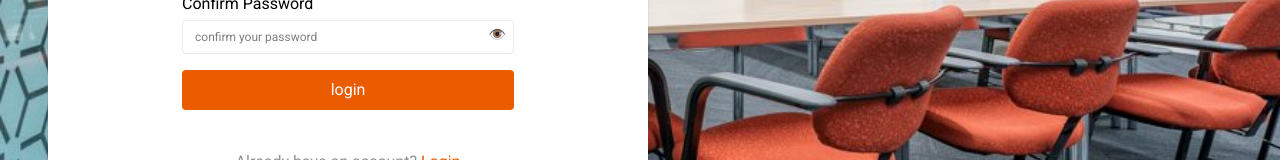
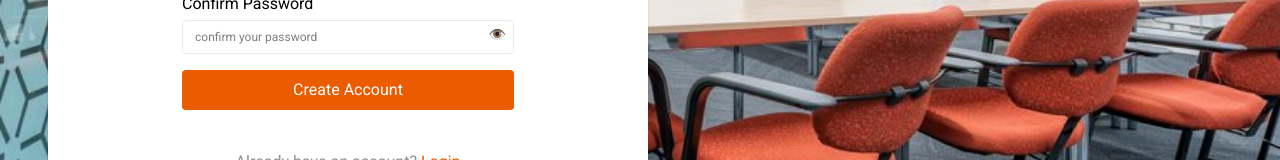
Before and after one commit to MhmdAkbar/E-Meeting, a React (Vite) app: page /register in a window 1280 px wide. Shown: the part 527-687 px from the top of the page. Built offline with nearby package versions, Linux system fonts and the light colour scheme.

Commit message:
update tombol create account

```diff
--- a/src/pages/user/Register.jsx
+++ b/src/pages/user/Register.jsx
@@ -39,7 +39,7 @@ export default function Register() {
             <p className="text-[#919191] text-[14px]">Create your account here</p>
             </div>
             <div>
-                <AuthForm title="login" fields={registerFields} />
+                <AuthForm title="Create Account" fields={registerFields} />
             </div>
             <p className="text-[#919191]">Already have an account? <Link to='/' className="text-[#EB5B00]"> Login </Link>  </p>
         </div>
```
